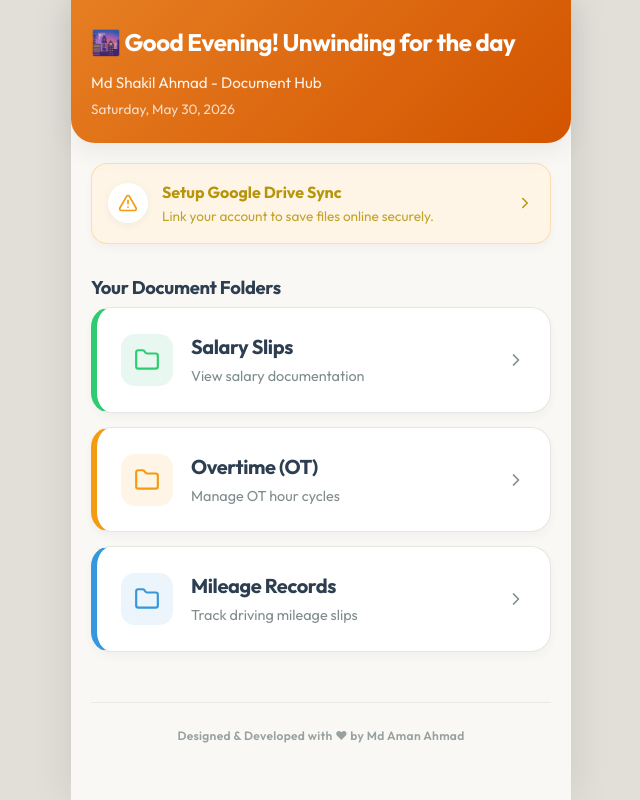
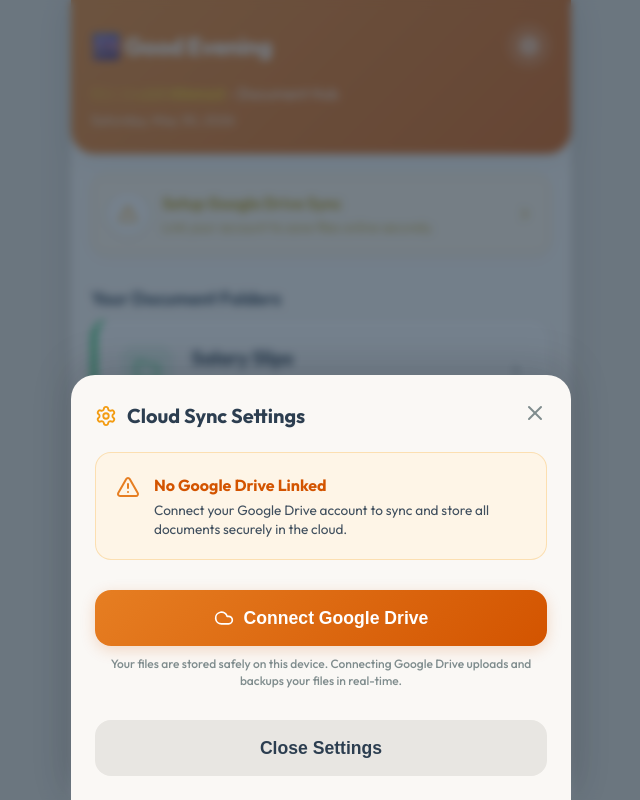
Before and after one commit to MDAMANAHMAD/MSA, a React (Vite) app in the folder client/: page / in a window 1280 px wide. Both pictures are taken after a click on the element 640 px from the left and 203 px from the top of the page. Shown: the whole page, without its empty margins (319-959 px from the left). Built offline with nearby package versions, Linux system fonts and the light colour scheme; no server answers.

Commit message:
ux: implement settings gear modal integration, 100% accidental touch protection on status cards, simplified settings panel, glowing golden name shadows, and warm secular time greetings

```diff
--- a/client/src/App.jsx
+++ b/client/src/App.jsx
@@ -2,6 +2,7 @@
 import Dashboard from './components/Dashboard';
 import CategoryList from './components/CategoryList';
 import AddDocument from './components/AddDocument';
+import SettingsModal from './components/SettingsModal';
 
 import { Info } from 'lucide-react';
 
@@ -9,6 +10,7 @@
   // Navigation states: 'dashboard', 'list', 'add'
   const [currentView, setCurrentView] = useState('dashboard');
   const [selectedCategory, setSelectedCategory] = useState('salary_slip');
+  const [showSettings, setShowSettings] = useState(false);
 
 
   // Settings base API Url state
@@ -60,6 +62,7 @@
         <Dashboard
           apiUrl={apiUrl}
           onCategoryClick={handleCategorySelect}
+          onSettingsClick={() => setShowSettings(true)}
         />
       )}
 
@@ -84,6 +87,13 @@
 
 
 
+      {showSettings && (
+        <SettingsModal
+          apiUrl={apiUrl}
+          onClose={() => setShowSettings(false)}
+        />
+      )}
+
       {/* Floating Status Toast HUD */}
       {toastVisible && (
         <div className="toast">
--- a/client/src/components/Dashboard.jsx
+++ b/client/src/components/Dashboard.jsx
@@ -1,5 +1,5 @@
 import React, { useState, useEffect } from 'react';
-import { Folder, DollarSign, Clock, Navigation, Cloud, AlertTriangle, ChevronRight } from 'lucide-react';
+import { Settings, Folder, DollarSign, Clock, Navigation, Cloud, AlertTriangle, ChevronRight } from 'lucide-react';
 
 export default function Dashboard({ apiUrl, onCategoryClick, onSettingsClick }) {
   const [driveAuthorized, setDriveAuthorized] = useState(false);
@@ -8,13 +8,13 @@
   const [greeting, setGreeting] = useState('Welcome Back');
 
   useEffect(() => {
-    // Dynamic secular creative greetings based on hour
+    // Dynamic secular respected greetings based on hour
     const hour = new Date().getHours();
-    if (hour < 4) setGreeting('🌙 Hello! Wrapping up the day\'s records');
-    else if (hour < 12) setGreeting('☀️ Rise & Shine! Have a wonderful morning');
-    else if (hour < 17) setGreeting('🌤️ Good Afternoon! Hope your day is going great');
-    else if (hour < 21) setGreeting('🌆 Good Evening! Unwinding for the day');
-    else setGreeting('🌙 Hello! Wrapping up the day\'s records');
+    if (hour < 4) setGreeting('🌙 Good Night');
+    else if (hour < 12) setGreeting('☀️ Good Morning');
+    else if (hour < 17) setGreeting('🌤️ Good Afternoon');
+    else if (hour < 21) setGreeting('🌆 Good Evening');
+    else setGreeting('🌙 Good Night');
   }, []);
 
   const checkDriveStatus = async () => {
@@ -57,8 +57,16 @@
       <div className="app-header">
         <div className="header-top">
           <div className="header-greeting">{greeting}</div>
+          <button className="btn-icon" onClick={onSettingsClick} title="Open Settings">
+            <Settings size={22} />
+          </button>
         </div>
-        <div className="header-sub">Md Shakil Ahmad - Document Hub</div>
+        <div className="header-sub">
+          <span className="shining-name" style={{ fontSize: '1.05rem', textShadow: '0 2px 10px rgba(241,196,15,0.2)' }}>
+            Md Shakil Ahmad
+          </span>
+          {' '}- Document Hub
+        </div>
         <div className="header-date">
           {new Date().toLocaleDateString('en-US', { weekday: 'long', year: 'numeric', month: 'long', day: 'numeric' })}
         </div>
@@ -69,8 +77,7 @@
         {/* Google Drive Auth Status Banner */}
         {!loadingDrive && (
           driveAuthorized ? (
-            <div className="status-card success" style={{ display: 'flex', justifyContent: 'space-between', alignItems: 'center' }}>
-              <div style={{ display: 'flex', alignItems: 'center', gap: '14px' }}>
+            <div className="status-card success" onClick={onSettingsClick}>
               <div className="status-card-icon">
                 <Cloud size={20} style={{ color: 'var(--accent-salary)' }} />
               </div>
@@ -81,25 +88,8 @@
                 </p>
               </div>
             </div>
-              <button
-                onClick={handleLinkDrive}
-                style={{
-                  background: 'rgba(46, 204, 113, 0.15)',
-                  border: 'none',
-                  borderRadius: '100px',
-                  color: '#27AE60',
-                  padding: '6px 12px',
-                  fontSize: '0.75rem',
-                  fontWeight: 'bold',
-                  cursor: 'pointer',
-                  whiteSpace: 'nowrap'
-                }}
-              >
-                Switch Account
-              </button>
-            </div>
           ) : (
-            <div className="status-card pending" onClick={handleLinkDrive}>
+            <div className="status-card pending" onClick={onSettingsClick}>
               <div className="status-card-icon">
                 <AlertTriangle size={20} style={{ color: 'var(--accent-ot)' }} />
               </div>
@@ -171,7 +161,10 @@
           marginTop: '30px',
           opacity: 0.8
         }}>
-          Designed & Developed with ♥ by Md Aman Ahmad
+          Designed & Developed with ♥ by{' '}
+          <span className="shining-name" style={{ fontSize: '0.8rem' }}>
+            Md Aman Ahmad
+          </span>
         </div>
 
       </div>
--- a/client/src/components/SettingsModal.jsx
+++ b/client/src/components/SettingsModal.jsx
@@ -1,54 +1,151 @@
-import React, { useState } from 'react';
-import { Settings, Globe, Check, X } from 'lucide-react';
+import React, { useState, useEffect } from 'react';
+import { Settings, Cloud, CheckCircle, AlertTriangle, X, Loader2 } from 'lucide-react';
 
-export default function SettingsModal({ currentUrl, onSave, onClose }) {
-  const [url, setUrl] = useState(currentUrl);
+export default function SettingsModal({ apiUrl, onClose }) {
+  const [authorized, setAuthorized] = useState(false);
+  const [email, setEmail] = useState('');
+  const [loading, setLoading] = useState(true);
 
-  const handleSubmit = (e) => {
-    e.preventDefault();
-    onSave(url);
+  const checkStatus = async () => {
+    setLoading(true);
+    try {
+      const response = await fetch(`${apiUrl}/api/auth/status`);
+      const data = await response.json();
+      setAuthorized(data.authorized);
+      setEmail(data.email || '');
+    } catch (error) {
+      console.error('Error checking Drive status:', error);
+    } finally {
+      setLoading(false);
+    }
+  };
+
+  useEffect(() => {
+    checkStatus();
+  }, [apiUrl]);
+
+  const handleLinkDrive = async () => {
+    try {
+      const response = await fetch(`${apiUrl}/api/auth/url`);
+      const data = await response.json();
+      if (data.url) {
+        window.location.href = data.url;
+      }
+    } catch (error) {
+      console.error('Error fetching Auth URL:', error);
+      alert('Could not start Google Drive authentication. Check connection.');
+    }
   };
 
   return (
     <div className="modal-overlay" onClick={onClose}>
       <div className="modal-content" onClick={(e) => e.stopPropagation()}>
+
+        {/* Modal Header */}
         <div className="modal-header">
-          <h3 style={{ display: 'flex', alignItems: 'center', gap: '8px' }}>
-            <Settings size={22} className="arrow-icon" /> Settings
+          <h3 style={{ display: 'flex', alignItems: 'center', gap: '10px', color: 'var(--text-dark)' }}>
+            <Settings size={22} style={{ color: 'var(--accent-ot)' }} />
+            <span>Cloud Sync Settings</span>
           </h3>
-          <button className="modal-close" onClick={onClose}>&times;</button>
+          <button className="modal-close" onClick={onClose} title="Close Settings">
+            <X size={24} />
+          </button>
         </div>
 
-        <form onSubmit={handleSubmit}>
-          <div className="form-group">
-            <label htmlFor="apiUrl">Server Base URL (Render/Local)</label>
-            <div style={{ position: 'relative' }}>
-              <input
-                id="apiUrl"
-                type="url"
-                className="input-control"
-                value={url}
-                onChange={(e) => setUrl(e.target.value)}
-                placeholder="http://localhost:5000"
-                required
-                style={{ paddingLeft: '44px' }}
-              />
-              <Globe
-                size={20}
+        {/* Modal Body */}
+        <div style={{ display: 'flex', flexDirection: 'column', gap: '20px' }}>
+
+          {loading ? (
+            <div style={{ display: 'flex', flexDirection: 'column', alignItems: 'center', padding: '30px 0', gap: '10px' }}>
+              <Loader2 className="animate-spin" size={32} style={{ color: 'var(--accent-ot)' }} />
+              <p style={{ fontSize: '0.9rem', color: 'var(--text-muted)', fontWeight: '500' }}>Checking connection status...</p>
+            </div>
+          ) : (
+            <>
+              {/* Account Status Card */}
+              {authorized ? (
+                <div style={{
+                  background: 'var(--accent-salary-light)',
+                  border: '1.5px solid rgba(46, 204, 113, 0.25)',
+                  borderRadius: '16px',
+                  padding: '20px',
+                  display: 'flex',
+                  alignItems: 'flex-start',
+                  gap: '14px'
+                }}>
+                  <CheckCircle size={24} style={{ color: '#27AE60', flexShrink: 0, marginTop: '2px' }} />
+                  <div style={{ display: 'flex', flexDirection: 'column', gap: '4px', width: '100%' }}>
+                    <h4 style={{ color: '#27AE60', fontWeight: '700', fontSize: '1rem' }}>Google Drive Linked</h4>
+                    <p style={{ fontSize: '0.85rem', color: 'var(--text-dark)', opacity: 0.9, lineHeight: '1.4' }}>
+                      Your documents are automatically synced to the cloud!
+                    </p>
+                    <div style={{
+                      marginTop: '8px',
+                      background: 'white',
+                      padding: '10px 14px',
+                      borderRadius: '10px',
+                      border: '1px solid rgba(46, 204, 113, 0.15)',
+                      fontSize: '0.85rem',
+                      fontWeight: 'bold',
+                      color: '#27AE60',
+                      wordBreak: 'break-all',
+                      boxShadow: '0 2px 4px rgba(0,0,0,0.02)'
+                    }}>
+                      Connected to: {email}
+                    </div>
+                  </div>
+                </div>
+              ) : (
+                <div style={{
+                  background: 'var(--accent-ot-light)',
+                  border: '1.5px solid rgba(243, 156, 18, 0.25)',
+                  borderRadius: '16px',
+                  padding: '20px',
+                  display: 'flex',
+                  alignItems: 'flex-start',
+                  gap: '14px'
+                }}>
+                  <AlertTriangle size={24} style={{ color: '#E67E22', flexShrink: 0, marginTop: '2px' }} />
+                  <div style={{ display: 'flex', flexDirection: 'column', gap: '4px' }}>
+                    <h4 style={{ color: '#D35400', fontWeight: '700', fontSize: '1rem' }}>No Google Drive Linked</h4>
+                    <p style={{ fontSize: '0.85rem', color: 'var(--text-dark)', opacity: 0.9, lineHeight: '1.4' }}>
+                      Connect your Google Drive account to sync and store all documents securely in the cloud.
+                    </p>
+                  </div>
+                </div>
+              )}
+
+              {/* Action Button to switch or connect */}
+              <div style={{ marginTop: '10px' }}>
+                <button
+                  onClick={handleLinkDrive}
+                  className="btn-large"
                   style={{
-                  position: 'absolute',
-                  left: '14px',
-                  top: '16px',
-                  color: 'var(--text-muted)'
+                    background: authorized ? 'linear-gradient(135deg, #34495E, #2C3E50)' : 'linear-gradient(135deg, #E67E22, #D35400)',
+                    boxShadow: authorized ? '0 4px 15px rgba(44, 62, 80, 0.15)' : '0 4px 15px rgba(211, 84, 0, 0.2)',
                   }}
-              />
+                >
+                  <Cloud size={20} />
+                  <span>{authorized ? 'Switch Google Account' : 'Connect Google Drive'}</span>
+                </button>
+                <p style={{
+                  textAlign: 'center',
+                  fontSize: '0.75rem',
+                  color: 'var(--text-muted)',
+                  marginTop: '10px',
+                  fontWeight: '500',
+                  padding: '0 10px',
+                  lineHeight: '1.4'
+                }}>
+                  {authorized
+                    ? 'Tapping this will securely sign you out of the current account and let you link a different Google Drive account.'
+                    : 'Your files are stored safely on this device. Connecting Google Drive uploads and backups your files in real-time.'}
+                </p>
               </div>
-            <span style={{ fontSize: '0.8rem', color: 'var(--text-muted)', marginTop: '4px' }}>
-              Set this to your Render URL (e.g. <code>https://msa-backend.onrender.com</code>) when deploying online!
-            </span>
-          </div>
+            </>
+          )}
 
-          <div style={{ display: 'flex', gap: '12px', marginTop: '24px' }}>
+          {/* Close Settings Button */}
           <button
             type="button"
             className="btn-large"
@@ -56,17 +153,14 @@
               background: '#E8E6E2',
               color: 'var(--text-dark)',
               boxShadow: 'none',
-                flex: 1
+              marginTop: '10px'
             }}
             onClick={onClose}
           >
-              <X size={20} /> Cancel
+            Close Settings
           </button>
-            <button type="submit" className="btn-large" style={{ flex: 1 }}>
-              <Check size={20} /> Save
-            </button>
+
         </div>
-        </form>
       </div>
     </div>
   );
--- a/client/src/index.css
+++ b/client/src/index.css
@@ -754,3 +754,21 @@
 .empty-state p {
   font-weight: 500;
 }
+
+/* Premium Gold Shimmer Shining Name Effect */
+.shining-name {
+  background: linear-gradient(120deg, #F39C12, #F1C40F, #E67E22, #F1C40F, #F39C12);
+  background-size: 200% auto;
+  -webkit-background-clip: text;
+  -webkit-text-fill-color: transparent;
+  filter: drop-shadow(0 2px 6px rgba(243, 156, 18, 0.45));
+  animation: shine 3.5s linear infinite;
+  font-weight: 700;
+  display: inline-block;
+}
+
+@keyframes shine {
+  to {
+    background-position: 200% center;
+  }
+}
```
Lines whose indentation alone changed are shown as unchanged.
